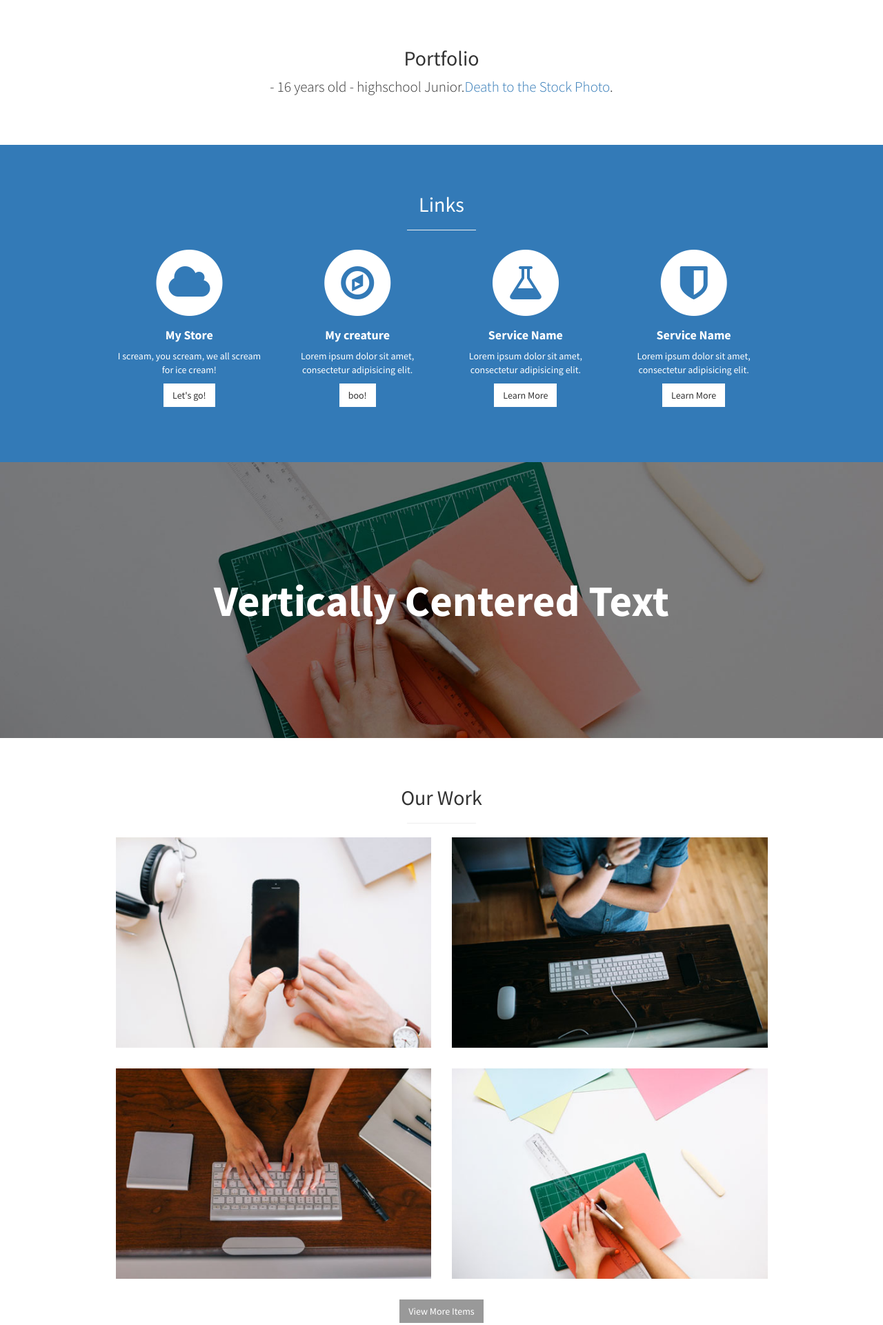
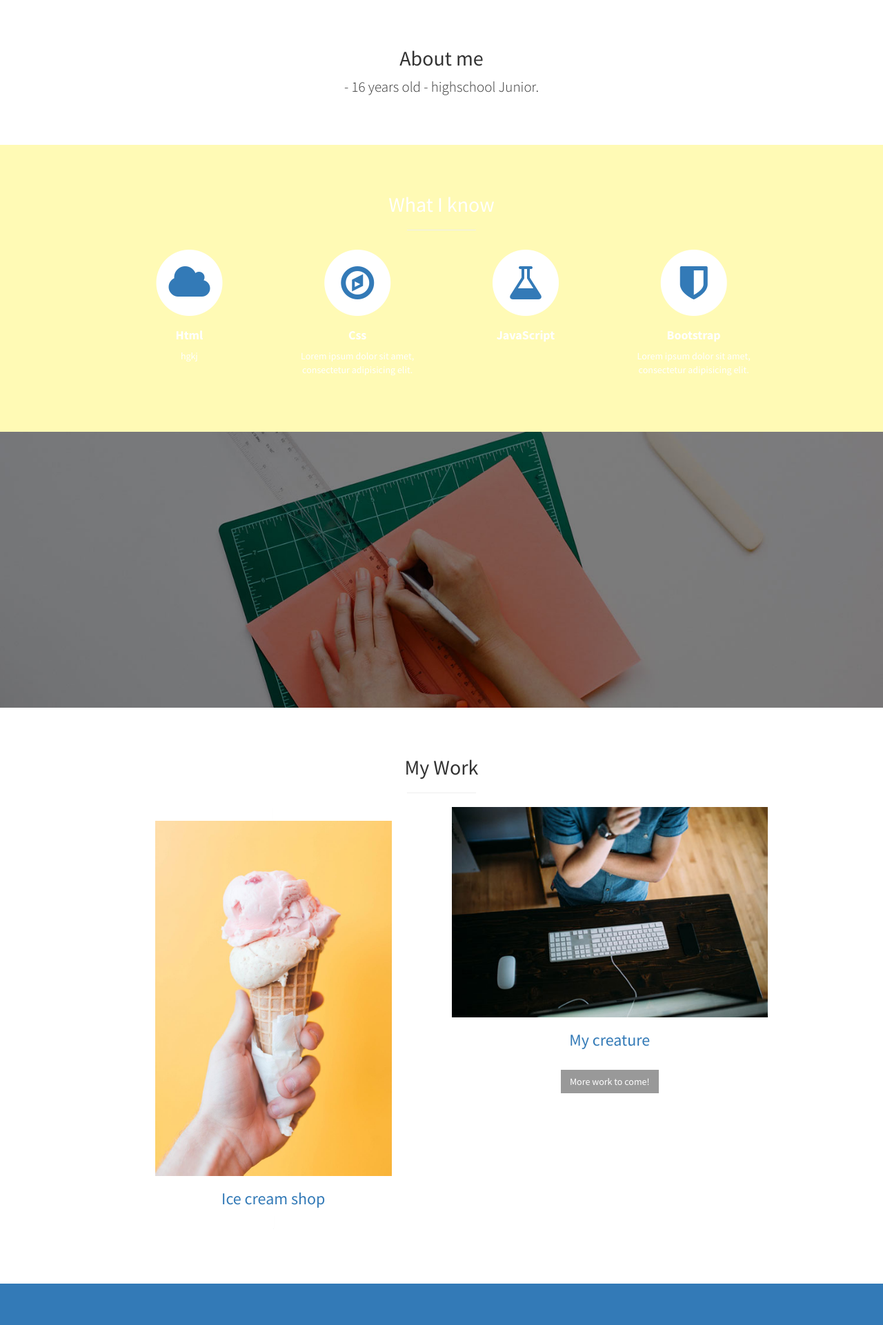
Before and after one commit to denisereb/denisereb.github.io, a plain HTML site: page index.html in a window 1280 px wide. Shown: the part 802-2723 px from the top of the page at 69% size. Drawn offline with Linux system fonts and the light colour scheme.

Commit message:
changed portfolio

```diff
--- a/css/stylish-portfolio.css
+++ b/css/stylish-portfolio.css
@@ -104,7 +104,7 @@ hr.small {
 .sidebar-nav li a:hover {
     text-decoration: none;
     color: #fff;
-    background: rgba(255,255,255,0.2);
+    background: #F5F97D;
 }
 
 .sidebar-nav li a:active,
@@ -155,7 +155,7 @@ hr.small {
     position: relative;
     width: 100%;
     height: 100%;
-    background: url(../img/flw.jpg) no-repeat center center scroll;
+    background: url(../img/cute.jpg) no-repeat center center scroll;
     -webkit-background-size: cover;
     -moz-background-size: cover;
     background-size: cover;
@@ -172,6 +172,7 @@ hr.small {
 
 .services {
     padding: 50px 0;
+    background-color: #FFFAB5;
 }
 
 .service-item {
@@ -248,3 +249,7 @@ footer {
   bottom: 5px;
   right: 5px;
 }
+.panel img {
+    width: 75%;
+    height: auto;
+}
--- a/index.html
+++ b/index.html
@@ -44,10 +44,10 @@
                 <a href="#top" onclick=$("#menu-close").click();>Home</a>
             </li>
             <li>
-                <a href="#about" onclick=$("#menu-close").click();>About</a>
+                <a href="#about" onclick=$("#menu-close").click();>About me</a>
             </li>
             <li>
-                <a href="#services" onclick=$("#menu-close").click();>Services</a>
+                <a href="#services" onclick=$("#menu-close").click();>What I know</a>
             </li>
             <li>
                 <a href="#portfolio" onclick=$("#menu-close").click();>Portfolio</a>
@@ -60,19 +60,17 @@
   <header id="top" class="header">
         <div class="text-vertical-center">
             <h1>Denise Hernandez </h1>
-
-            <br>
             <a href="#about" class="btn btn-dark btn-lg">Who?</a>
         </div>
-    </header>
+         </header>
 
     <!-- About -->
     <section id="about" class="about">
         <div class="container">
             <div class="row">
                 <div class="col-lg-12 text-center">
-                    <h2>Portfolio</h2>
-                    <p class="lead">- 16 years old - highschool Junior.<a target="_blank" href="http://join.deathtothestockphoto.com/">Death to the Stock Photo</a>.</p>
+                    <h2>About me</h2>
+                    <p class="lead">- 16 years old - highschool Junior.</p>
                 </div>
             </div>
             <!-- /.row -->
@@ -86,8 +84,9 @@
     <section id="services" class="services bg-primary">
         <div class="container">
             <div class="row text-center">
+
                 <div class="col-lg-10 col-lg-offset-1">
-                    <h2>Links</h2>
+                    <h2>What I know</h2>
                     <hr class="small">
                     <div class="row">
                         <div class="col-md-3 col-sm-6">
@@ -97,10 +96,9 @@
                                 <i class="fa fa-cloud fa-stack-1x text-primary"></i>
                             </span>
                                 <h4>
-                                    <strong>My Store</strong>
+                                    <strong>Html</strong>
                                 </h4>
-                                <p> I scream, you scream, we all scream for ice cream!</p>
-                                <a href="https://denisereb.github.io/Store/" class="btn btn-light">Let's go!</a>
+                                <p> hgkj</p>
                             </div>
                         </div>
                         <div class="col-md-3 col-sm-6">
@@ -110,10 +108,9 @@
                                 <i class="fa fa-compass fa-stack-1x text-primary"></i>
                             </span>
                                 <h4>
-                                    <strong>My creature</strong>
+                                    <strong>Css</strong>
                                 </h4>
                                 <p>Lorem ipsum dolor sit amet, consectetur adipisicing elit.</p>
-                                <a href="https://codepen.io/deniser/pen/wepzxp" class="btn btn-light">boo!</a>
                             </div>
                         </div>
                         <div class="col-md-3 col-sm-6">
@@ -123,10 +120,8 @@
                                 <i class="fa fa-flask fa-stack-1x text-primary"></i>
                             </span>
                                 <h4>
-                                    <strong>Service Name</strong>
-                                </h4>
-                                <p>Lorem ipsum dolor sit amet, consectetur adipisicing elit.</p>
-                                <a href="#" class="btn btn-light">Learn More</a>
+                                    <strong>JavaScript</strong>
+                                </hr>
                             </div>
                         </div>
                         <div class="col-md-3 col-sm-6">
@@ -136,10 +131,10 @@
                                 <i class="fa fa-shield fa-stack-1x text-primary"></i>
                             </span>
                                 <h4>
-                                    <strong>Service Name</strong>
+                                    <strong>Bootstrap</strong>
                                 </h4>
                                 <p>Lorem ipsum dolor sit amet, consectetur adipisicing elit.</p>
-                                <a href="#" class="btn btn-light">Learn More</a>
+
                             </div>
                         </div>
                     </div>
@@ -155,7 +150,7 @@
     <!-- Callout -->
     <aside class="callout">
         <div class="text-vertical-center">
-            <h1>Vertically Centered Text</h1>
+<!--IMAGE-->
         </div>
     </aside>
 
@@ -164,40 +159,27 @@
         <div class="container">
             <div class="row">
                 <div class="col-lg-10 col-lg-offset-1 text-center">
-                    <h2>Our Work</h2>
+                    <h2>My Work</h2>
                     <hr class="small">
                     <div class="row">
                         <div class="col-md-6">
                             <div class="portfolio-item">
-                                <a href="#">
-                                    <img class="img-portfolio img-responsive" src="img/portfolio-1.jpg">
+                                <a class="panel" href="https://denisereb.github.io/Store/">
+                                    <img class="img-portfolio img-responsive" src="img/RS1UGHW7JC.jpg">
+                                    <h3>Ice cream shop</h3>
                                 </a>
                             </div>
                         </div>
                         <div class="col-md-6">
                             <div class="portfolio-item">
-                                <a href="#">
+                                <a href="https://codepen.io/deniser/pen/wepzxp">
                                     <img class="img-portfolio img-responsive" src="img/portfolio-2.jpg">
+                                    <h3>My creature</h3>
                                 </a>
                             </div>
                         </div>
-                        <div class="col-md-6">
-                            <div class="portfolio-item">
-                                <a href="#">
-                                    <img class="img-portfolio img-responsive" src="img/portfolio-3.jpg">
-                                </a>
-                            </div>
-                        </div>
-                        <div class="col-md-6">
-                            <div class="portfolio-item">
-                                <a href="#">
-                                    <img class="img-portfolio img-responsive" src="img/portfolio-4.jpg">
-                                </a>
-                            </div>
-                        </div>
-                    </div>
                     <!-- /.row (nested) -->
-                    <a href="#" class="btn btn-dark">View More Items</a>
+                    <a href="#" class="btn btn-dark">More work to come!</a>
                 </div>
                 <!-- /.col-lg-10 -->
             </div>
```
Also changed, not shown: img/RS1UGHW7JC.jpg (added), img/cute.jpg (added), img/ice.jpg (added).
